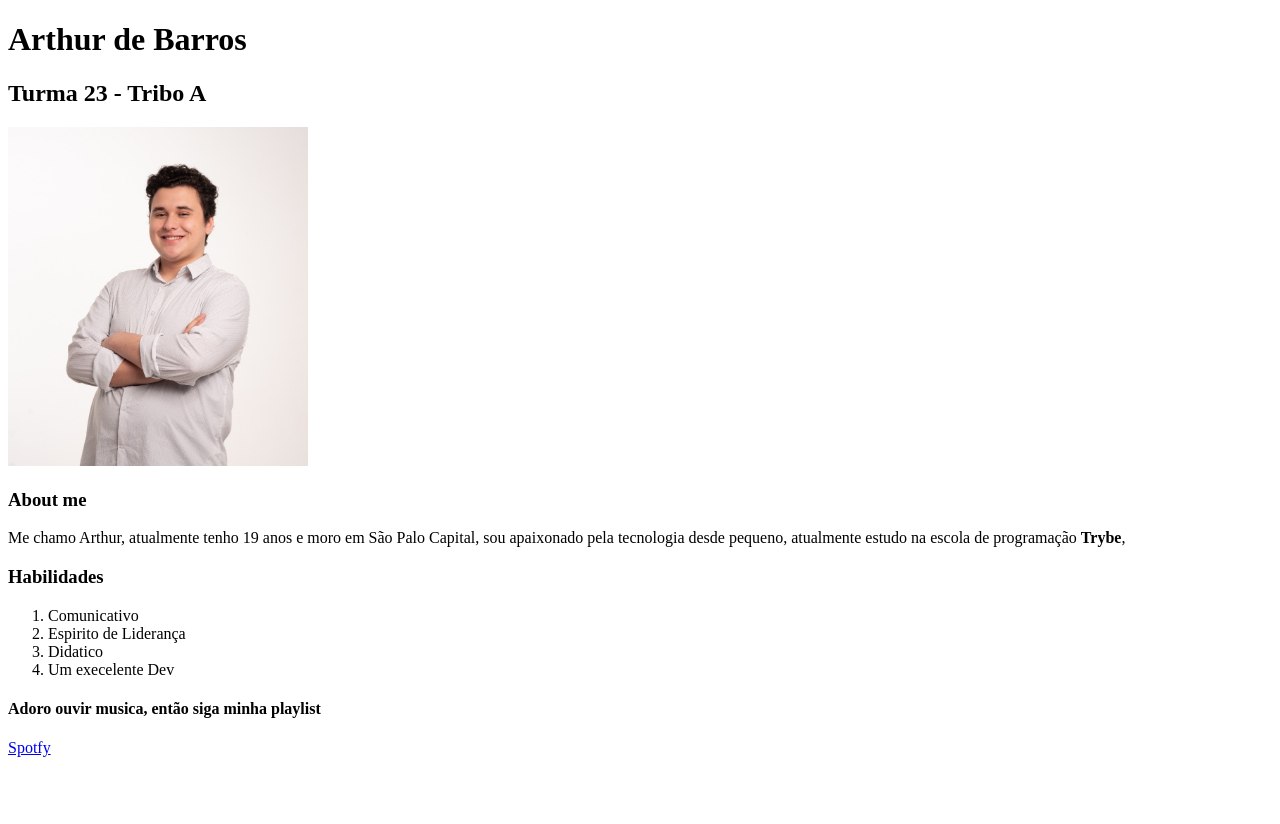
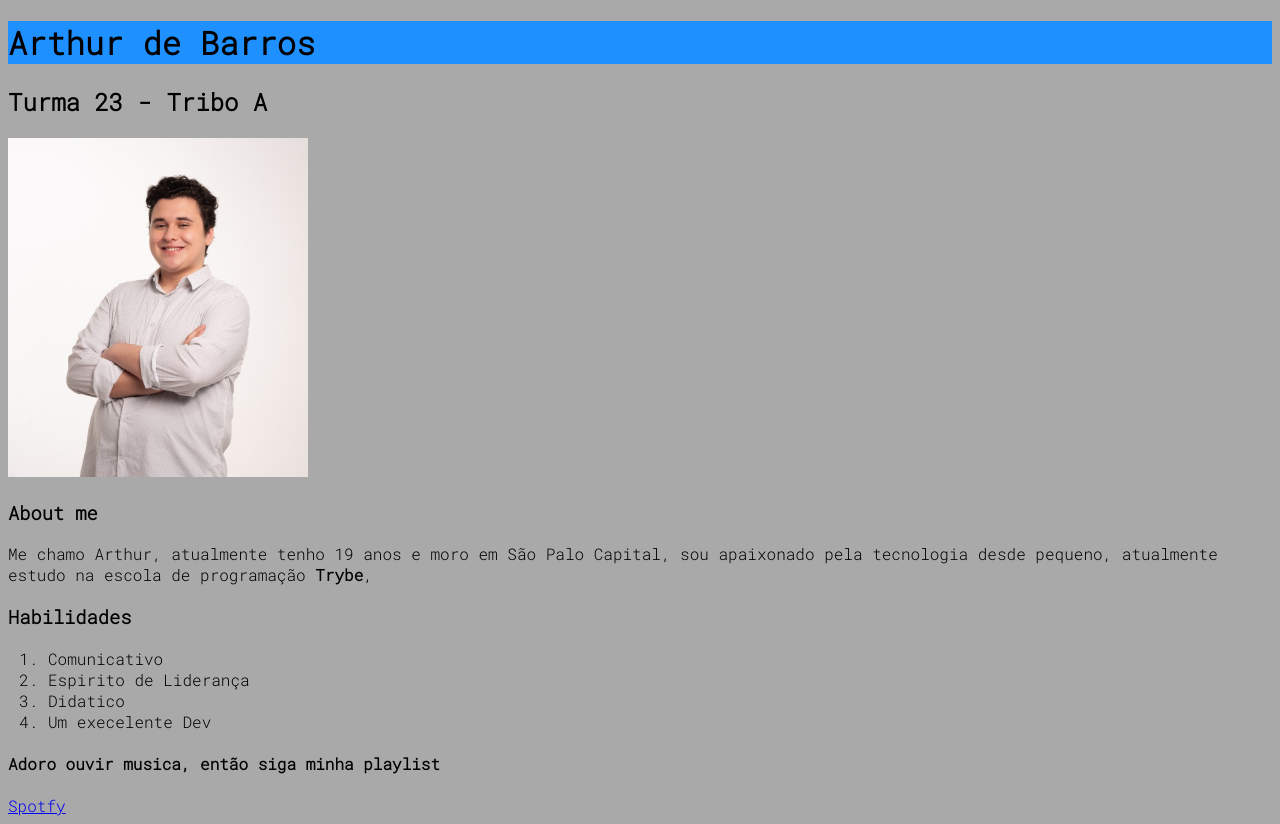
Before and after one commit to ArthurBarrosNascimento/Portifolio, a plain HTML site: page index.html in a window 1280 px wide. Before the commit the page ends 800 px from the top, so only its background shows below. Drawn offline with Linux system fonts and the light colour scheme.

Commit message:
CCS no head

```diff
--- a/index.html
+++ b/index.html
@@ -6,6 +6,18 @@
     <meta name="viewport" content="width=device-width, initial-scale=1.0">
     <title>Arthur Barros</title>
     <link rel="stylesheet" href="CSS/style.css">
+    <link rel="preconnect" href="https://fonts.googleapis.com">
+    <link rel="preconnect" href="https://fonts.gstatic.com" crossorigin>
+    <link href="https://fonts.googleapis.com/css2?family=Roboto+Mono:wght@300&display=swap" rel="stylesheet">
+    <style>
+        body{
+            background-color: #A9A9A9;
+            font-family: 'Roboto Mono', monospace;
+        }
+        h1{
+            background-color: #1E90FF;
+        }
+    </style>
 </head>
 <body>
     <h1>Arthur de Barros</h1>
```
